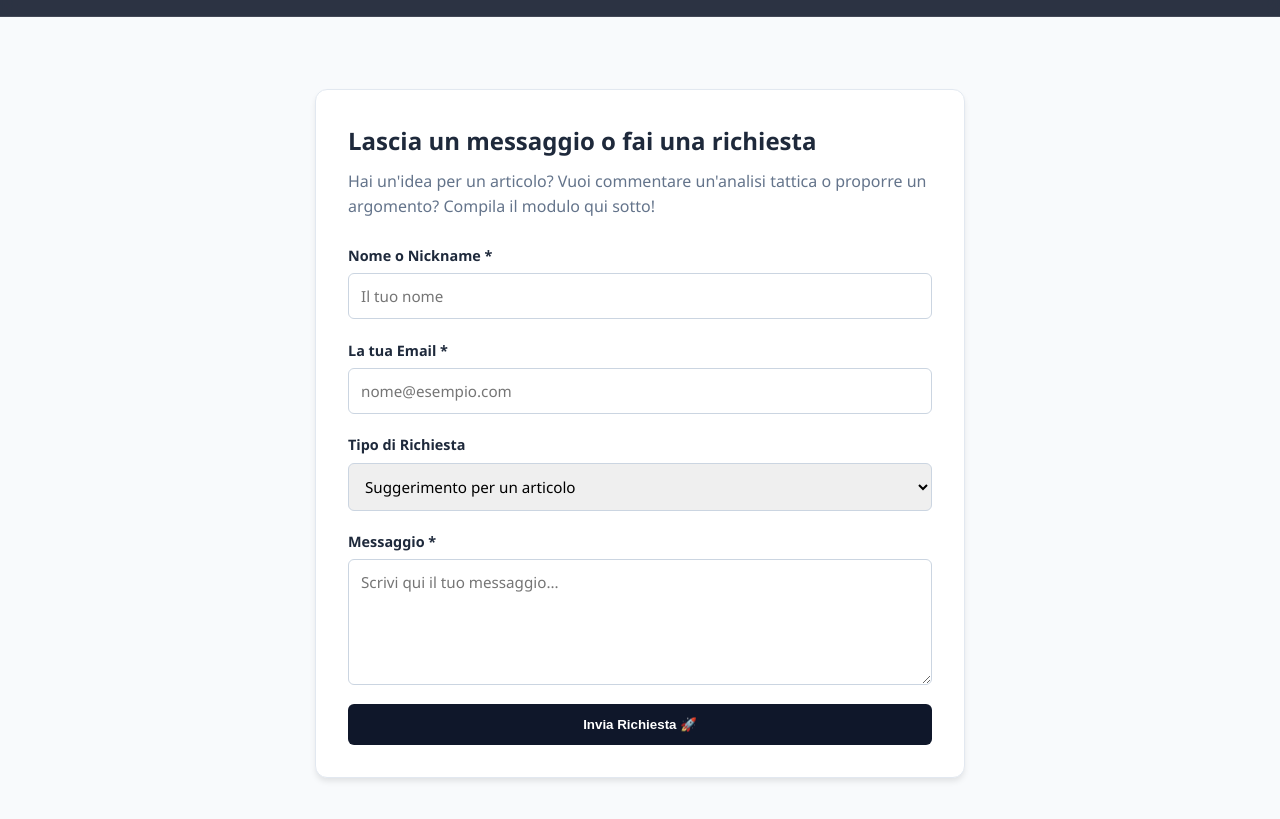
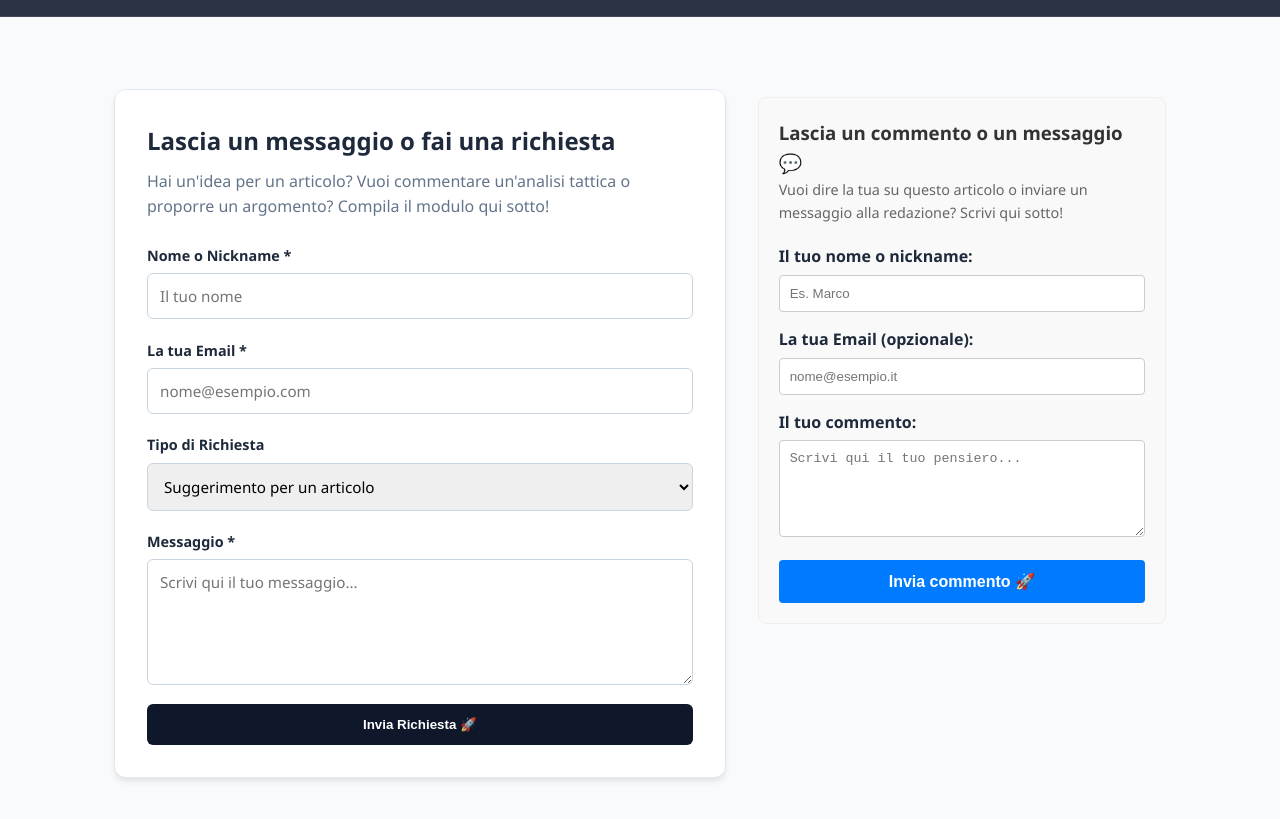
Before and after one commit to dblvlr193/myblog, a plain HTML site: page form.html in a window 1280 px wide. Shown: the part 101-920 px from the top of the page. Drawn offline with Linux system fonts and the light colour scheme.

Commit message:
Aggiunto modulo commenti con Formspree

```diff
--- a/form.html
+++ b/form.html
@@ -65,6 +65,37 @@
         <button type="submit" class="submit-btn">Invia Richiesta 🚀</button>
       </form>
     </section>
+    <!-- Sezione Modulo Commenti / Messaggi -->
+<section style="max-width: 600px; margin: 40px auto; padding: 20px; background-color: #f9f9f9; border-radius: 8px; border: 1px solid #eee;">
+  <h3 style="margin-top: 0; color: #333;">Lascia un commento o un messaggio 💬</h3>
+  <p style="font-size: 0.9em; color: #666; margin-bottom: 20px;">
+      Vuoi dire la tua su questo articolo o inviare un messaggio alla redazione? Scrivi qui sotto!
+  </p>
+
+  <!-- SOSTITUISCI L'URL NELL'ACTION CON IL TUO LINK FORMSPREE -->
+  <form action="https://formspree.io/f/mqpzlwjb" method="POST" style="display: flex; flex-direction: column; gap: 15px;">
+
+      <div>
+          <label for="nome" style="display: block; font-weight: bold; margin-bottom: 5px;">Il tuo nome o nickname:</label>
+          <input type="text" id="nome" name="name" required placeholder="Es. Marco" style="width: 100%; padding: 10px; border: 1px solid #ccc; border-radius: 4px; box-sizing: border-box;">
+      </div>
+
+      <div>
+          <label for="email" style="display: block; font-weight: bold; margin-bottom: 5px;">La tua Email (opzionale):</label>
+          <input type="email" id="email" name="_replyto" placeholder="nome@esempio.it" style="width: 100%; padding: 10px; border: 1px solid #ccc; border-radius: 4px; box-sizing: border-box;">
+      </div>
+
+      <div>
+          <label for="messaggio" style="display: block; font-weight: bold; margin-bottom: 5px;">Il tuo commento:</label>
+          <textarea id="messaggio" name="message" rows="5" required placeholder="Scrivi qui il tuo pensiero..." style="width: 100%; padding: 10px; border: 1px solid #ccc; border-radius: 4px; box-sizing: border-box;"></textarea>
+      </div>
+
+      <button type="submit" style="background-color: #007bff; color: white; padding: 12px 20px; border: none; border-radius: 4px; font-weight: bold; cursor: pointer; font-size: 1em;">
+          Invia commento 🚀
+      </button>
+
+  </form>
+</section>
   </main>
 
   <script src="script.js"></script>
```
